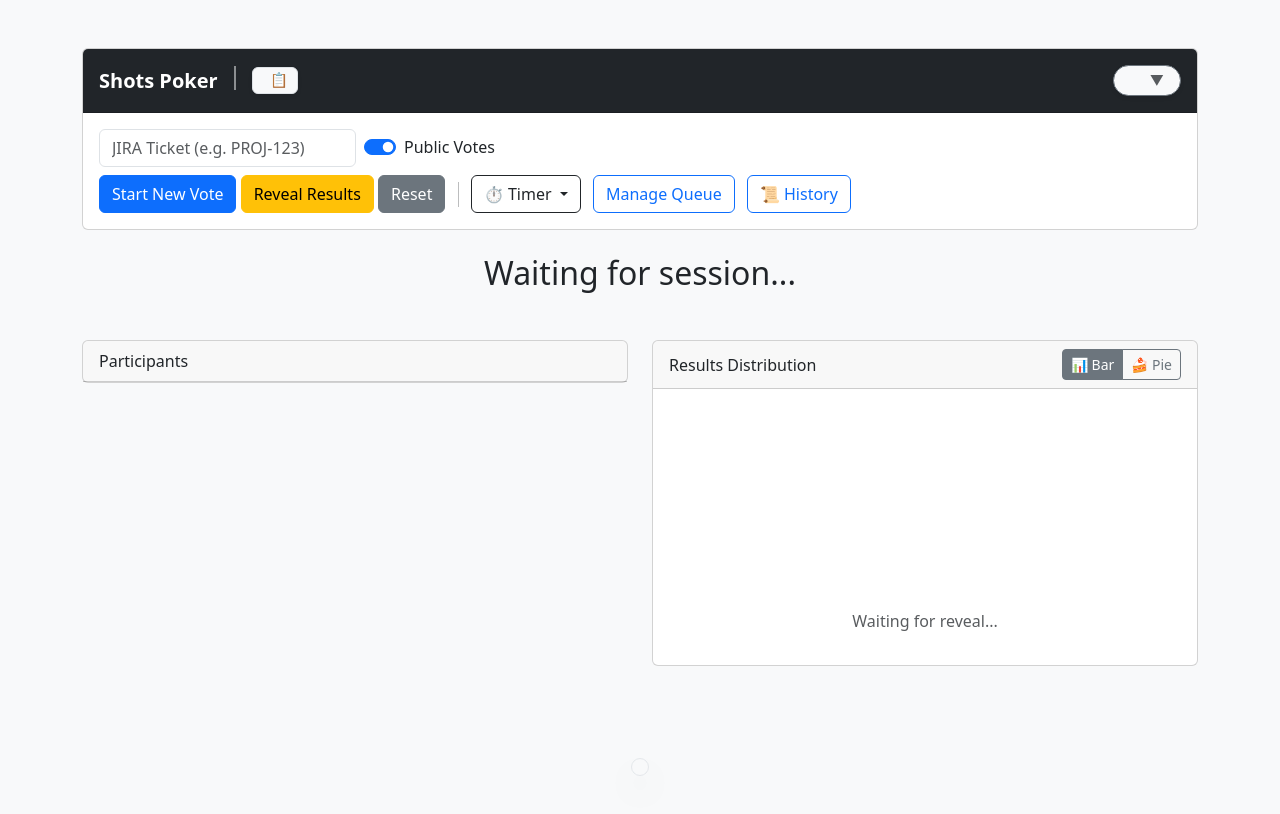
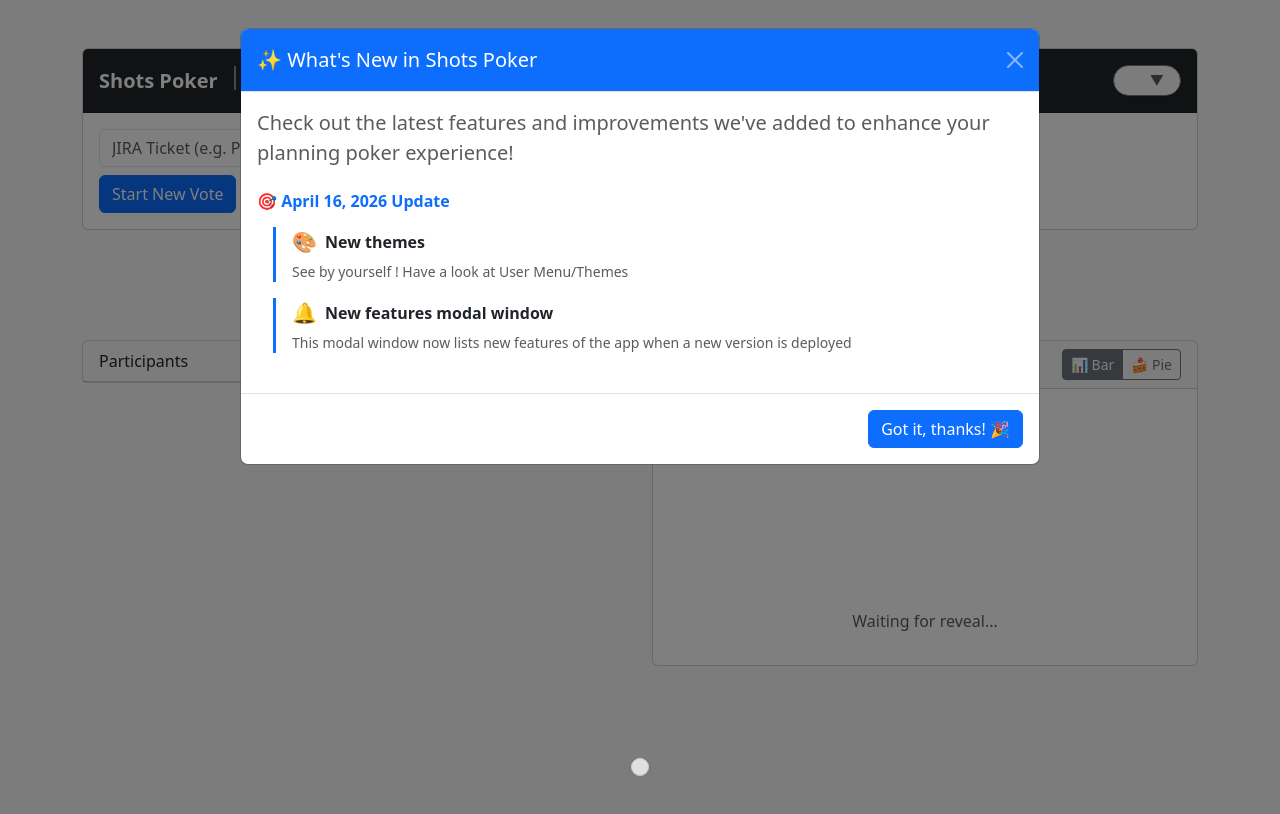
Before and after one commit to fredissy/shotspoker.py, a Flask app: template templates/vote.html.j2 in a window 1280 px wide. After the commit the page ends 776 px from the top, so only its background shows below. Run offline with Flask 3, Linux system fonts and the light colour scheme; the template is opened without the code that fills it, so the values that code supplies are empty; a map, chart or similar area stays blank.

Commit message:
Feature/new features modal (#57)
* WIP new features modal

* Rework new features behaviour

---------

Co-authored-by: fredissy <frl@filmstory.fr>

```diff
--- a/src/__init__.py
+++ b/src/__init__.py
@@ -66,4 +66,4 @@ else:
     socketio = SocketIO(app, async_mode='gevent')
 
 from src import model
-from src.routes import main, rooms, votes, timer, healthcheck, queue, roles, admin
+from src.routes import main, rooms, votes, timer, healthcheck, queue, roles, admin, features
--- /dev/null
+++ b/src/routes/features.py
@@ -0,0 +1,123 @@
+"""
+Feature notification and version management routes.
+"""
+import os
+import json
+from flask import jsonify, current_app, request
+from src import app
+
+def load_feature_releases():
+    """
+    Load feature releases from features.json.
+    Supports the new `releases` array format and the legacy timestamp-keyed object format.
+    """
+    try:
+        features_file = os.path.join(current_app.root_path, '..', 'features.json')
+        if not os.path.exists(features_file):
+            return []
+
+        with open(features_file, 'r', encoding='utf-8') as f:
+            raw_data = json.load(f)
+
+        releases = []
+        if isinstance(raw_data, dict) and isinstance(raw_data.get('releases'), list):
+            for release in raw_data['releases']:
+                releases.append({
+                    'id': str(release.get('id')),
+                    'released_at': int(release.get('released_at')) if release.get('released_at') is not None else None,
+                    'version_name': release.get('version_name'),
+                    'features': release.get('features', []),
+                })
+        elif isinstance(raw_data, dict):
+            for release_id, release_data in raw_data.items():
+                try:
+                    released_at = int(release_id)
+                except (TypeError, ValueError):
+                    released_at = None
+                releases.append({
+                    'id': str(release_id),
+                    'released_at': released_at,
+                    'version_name': release_data.get('version_name'),
+                    'features': release_data.get('features', []),
+                })
+
+        releases.sort(key=lambda release: release.get('released_at') or 0)
+        return releases
+    except Exception as e:
+        current_app.logger.error(f"Error loading feature releases: {e}")
+        return []
+
+
+def get_latest_feature_version():
+    releases = load_feature_releases()
+    if not releases:
+        return None
+    return releases[-1].get('id')
+
+
+def get_features_since_version(since_version=None):
+    releases = load_feature_releases()
+    if since_version is None:
+        return releases
+
+    matching_release = next((release for release in releases if release.get('id') == since_version), None)
+    if matching_release is not None:
+        since_timestamp = matching_release.get('released_at')
+    else:
+        try:
+            since_timestamp = int(since_version)
+        except (TypeError, ValueError):
+            since_timestamp = None
+
+    if since_timestamp is not None:
+        return [
+            release for release in releases
+            if release.get('released_at') is not None and release.get('released_at') > since_timestamp
+        ]
+
+    return [
+        release for release in releases
+        if release.get('id') != since_version
+    ]
+
+
+@app.route('/api/version')
+def version_info():
+    """
+    Return current feature version and optionally features since a version.
+    Query parameter 'since' can be used to get new feature releases.
+    """
+    current_version = get_latest_feature_version()
+    since_version = request.args.get('since')
+
+    response = {
+        'version': current_version,
+        'feature_version': current_version,
+    }
+
+    if current_version is not None:
+        latest_release = next(
+            (release for release in load_feature_releases() if release.get('id') == current_version),
+            None
+        )
+        if latest_release is not None and latest_release.get('released_at') is not None:
+            response['released_at'] = latest_release.get('released_at')
+
+    new_features = get_features_since_version(since_version) if since_version else get_features_since_version()
+    response['new_features'] = new_features
+    response['has_new_features'] = len(new_features) > 0
+
+    return jsonify(response)
+
+@app.route('/api/features')
+def all_features():
+    """
+    Return all available features grouped by version.
+    """
+    releases = get_features_since_version()
+    current_version = get_latest_feature_version()
+    return jsonify({
+        'features': releases,
+        'current_version': current_version,
+        'feature_version': current_version
+    })
--- /dev/null
+++ b/templates/partials/features.html.j2
@@ -0,0 +1,118 @@
+<!-- Feature Announcement Modal -->
+<div class="modal fade" id="featureModal" tabindex="-1" aria-labelledby="featureModalLabel" aria-hidden="true" data-bs-backdrop="static" data-bs-keyboard="false">
+    <div class="modal-dialog modal-lg">
+        <div class="modal-content">
+            <div class="modal-header bg-primary text-white">
+                <h5 class="modal-title" id="featureModalLabel">
+                    ✨ What's New in Shots Poker
+                </h5>
+                <button type="button" class="btn-close btn-close-white" data-bs-dismiss="modal" aria-label="Close"></button>
+            </div>
+            <div class="modal-body">
+                <p class="lead text-muted mb-4">
+                    Check out the latest features and improvements we've added to enhance your planning poker experience!
+                </p>
+
+                <div id="featureVersions">
+                    <!-- Dynamic content will be populated here -->
+                </div>
+            </div>
+            <div class="modal-footer">
+                <button type="button" class="btn btn-primary" data-bs-dismiss="modal">
+                    Got it, thanks! 🎉
+                </button>
+            </div>
+        </div>
+    </div>
+</div>
+
+<script>
+// Feature notification system
+const FEATURE_STORAGE_KEY = 'shotspoker_last_seen_feature_version';
+
+function checkForNewFeatures() {
+    const lastSeenVersion = localStorage.getItem(FEATURE_STORAGE_KEY);
+
+    // Build API URL
+    let apiUrl = '/api/version';
+    if (lastSeenVersion) {
+        apiUrl += `?since=${encodeURIComponent(lastSeenVersion)}`;
+    }
+
+    fetch(apiUrl)
+        .then(response => response.json())
+        .then(data => {
+            if (data.has_new_features && data.new_features && data.new_features.length > 0) {
+                displayFeatureModal(data.new_features, data.feature_version || data.version);
+            }
+
+            // Persist the latest feature version if available
+            if (data.feature_version || data.version) {
+                localStorage.setItem(FEATURE_STORAGE_KEY, data.feature_version || data.version);
+            }
+        })
+        .catch(error => {
+            console.log('Failed to check for new features:', error);
+            // Silently fail - feature notifications are not critical
+        });
+}
+
+function displayFeatureModal(newFeatures, currentVersion) {
+    const container = document.getElementById('featureVersions');
+
+    // Clear existing content
+    container.innerHTML = '';
+
+    // Generate HTML for each version with new features
+    newFeatures.forEach((versionData, index) => {
+        const versionDiv = document.createElement('div');
+        versionDiv.className = 'mb-4';
+
+        const versionHeader = document.createElement('h6');
+        versionHeader.className = 'text-primary fw-bold mb-3';
+        versionHeader.innerHTML = `🎯 ${versionData.version_name}`;
+        versionDiv.appendChild(versionHeader);
+
+        const featuresList = document.createElement('div');
+        featuresList.className = 'ms-3';
+
+        versionData.features.forEach(feature => {
+            const featureItem = document.createElement('div');
+            featureItem.className = 'border-start border-3 border-primary ps-3 mb-3';
+
+            const featureTitle = document.createElement('div');
+            featureTitle.className = 'fw-semibold d-flex align-items-center gap-2';
+            featureTitle.innerHTML = `<span class="fs-5">${feature.icon || '✨'}</span> ${feature.title}`;
+
+            const featureDesc = document.createElement('div');
+            featureDesc.className = 'text-muted small mt-1';
+            featureDesc.textContent = feature.description;
+
+            featureItem.appendChild(featureTitle);
+            featureItem.appendChild(featureDesc);
+            featuresList.appendChild(featureItem);
+        });
+
+        versionDiv.appendChild(featuresList);
+
+        // Add separator between versions (except for the last one)
+        if (index < newFeatures.length - 1) {
+            const separator = document.createElement('hr');
+            separator.className = 'my-4';
+            versionDiv.appendChild(separator);
+        }
+
+        container.appendChild(versionDiv);
+    });
+
+    // Show the modal
+    const featureModal = new bootstrap.Modal(document.getElementById('featureModal'));
+    featureModal.show();
+}
+
+// Check for new features when the page loads (after socket connection is established)
+document.addEventListener('DOMContentLoaded', function() {
+    // Delay the check slightly to ensure all resources are loaded
+    setTimeout(checkForNewFeatures, 1000);
+});
+</script>
--- a/templates/vote.html.j2
+++ b/templates/vote.html.j2
@@ -225,6 +225,7 @@
     </div>
     {% include 'partials/toast.html.j2' %}
     {% include 'partials/history.html.j2' %}
+    {% include 'partials/features.html.j2' %}
 
     <script src="https://cdn.jsdelivr.net/npm/bootstrap@5.3.8/dist/js/bootstrap.bundle.min.js"></script>
     <script src="{{ url_for('static', filename='js/vote-queue.js', v=timestamp) }}"></script>
```
Also changed, not shown: features.json (added, +21 -0 lines), templates/admin.html.j2 (+64 -0 lines).
